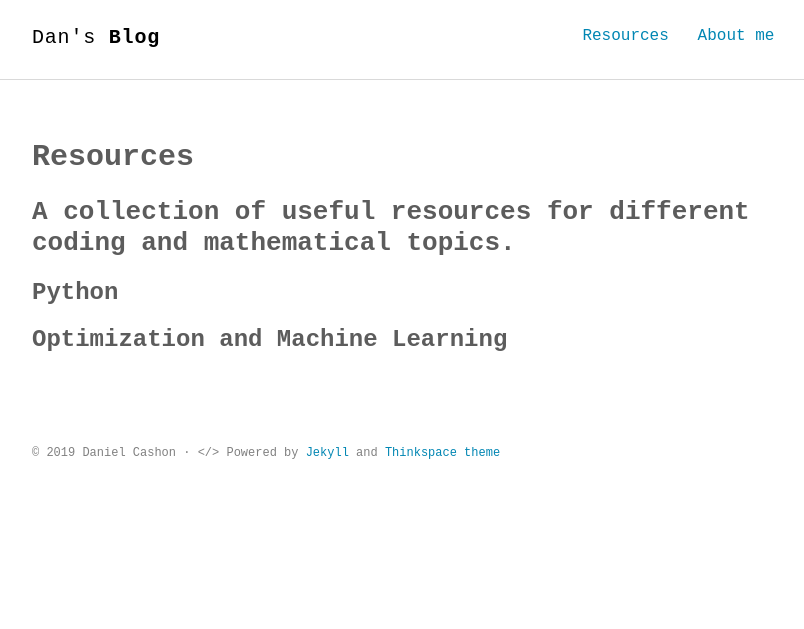
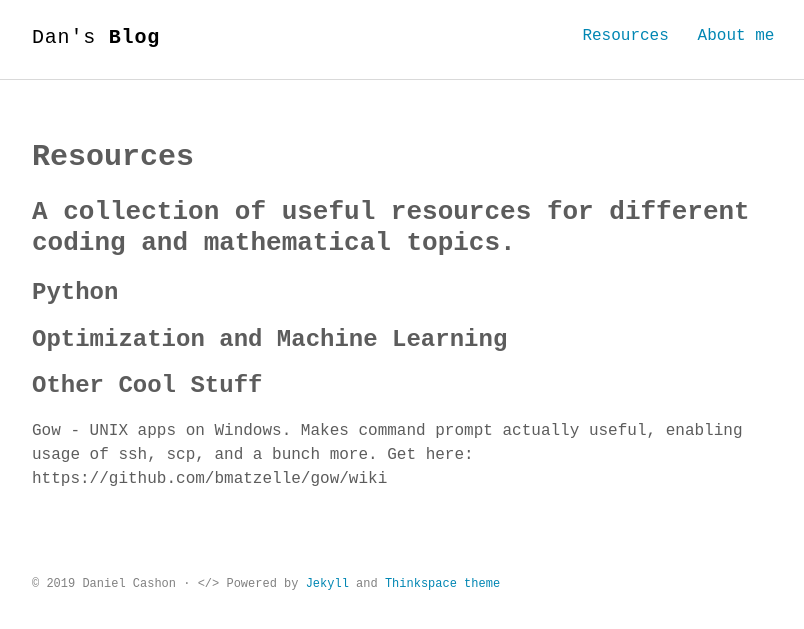
Before and after one commit to dcashon/dcashon.github.io, a Jekyll site: the page built from useful.md, in a window 1280 px wide. Shown: the top 629 px of the page, without its empty margins (232-1036 px from the left). Built offline with Jekyll 4.4.1, drawn with Linux system fonts in a browser that asks for light colours; some web fonts are replaced.

Commit message:
Update useful.md

```diff
--- a/useful.md
+++ b/useful.md
@@ -11,3 +11,9 @@ permalink: /useful/
 
 
 ### Optimization and Machine Learning
+
+
+### Other Cool Stuff
+Gow - UNIX apps on Windows. Makes command prompt actually useful, enabling usage of ssh, scp, and a bunch more.
+Get here:
+  https://github.com/bmatzelle/gow/wiki
```
